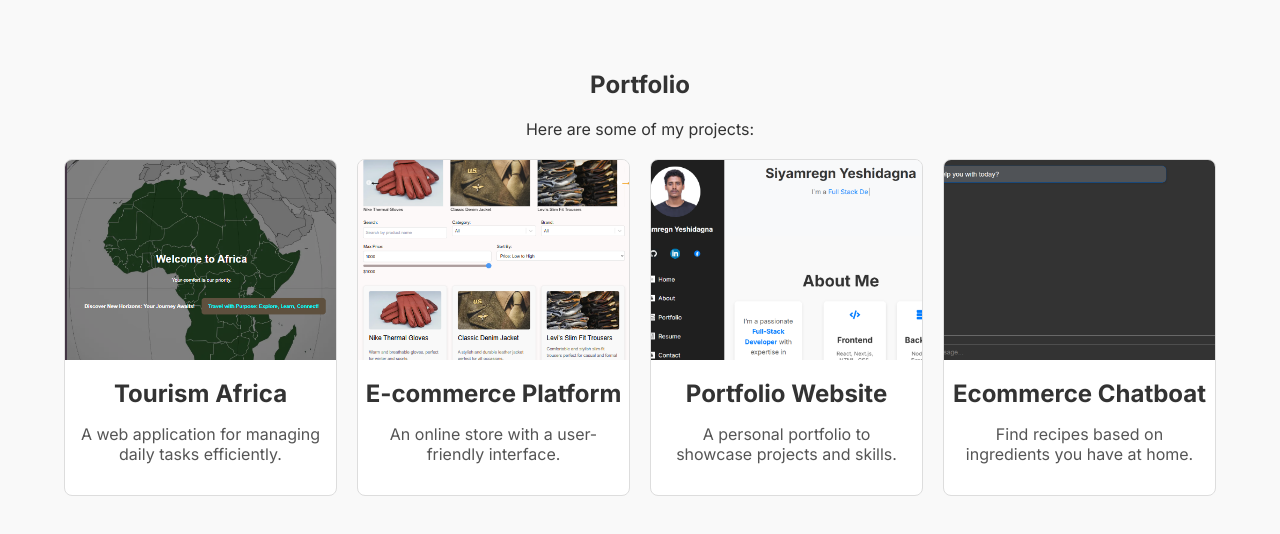
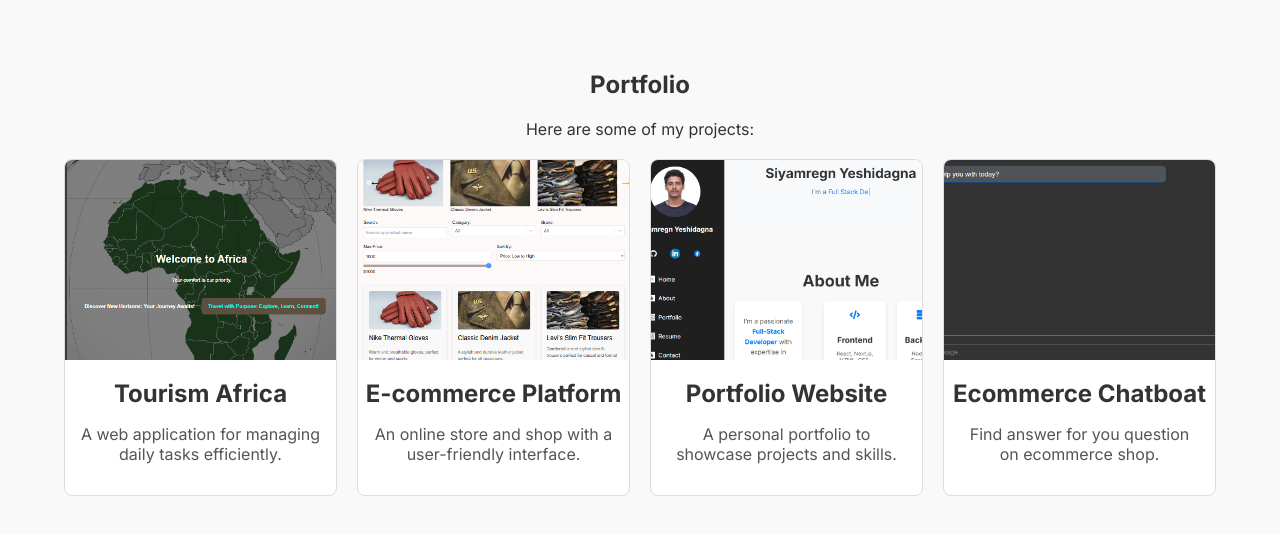
Before and after one commit to siyamregn777/portfolio, a Next.js app: page /portfolio in a window 1280 px wide. Shown: the top 534 px of the page. Built offline with nearby package versions, Linux system fonts and the light colour scheme.

Commit message:
add description for the works

```diff
--- a/src/app/portfolio/page.tsx
+++ b/src/app/portfolio/page.tsx
@@ -19,7 +19,7 @@ export default function Portfolio() {
     {
       id: 2,
       title: "E-commerce Platform",
-      description: "An online store with a user-friendly interface.",
+      description: "An online store and shop with a user-friendly interface.",
       image: image2,
       link: "https://ecommerceshop-alpha.vercel.app/"
     },
@@ -33,7 +33,7 @@ export default function Portfolio() {
     {
       id: 4,
       title: "Ecommerce Chatboat",
-      description: "Find recipes based on ingredients you have at home.",
+      description: "Find answer for you question on ecommerce shop.",
       image: image4,
       link: "https://ecommercechatbot.vercel.app/"
     }
```
